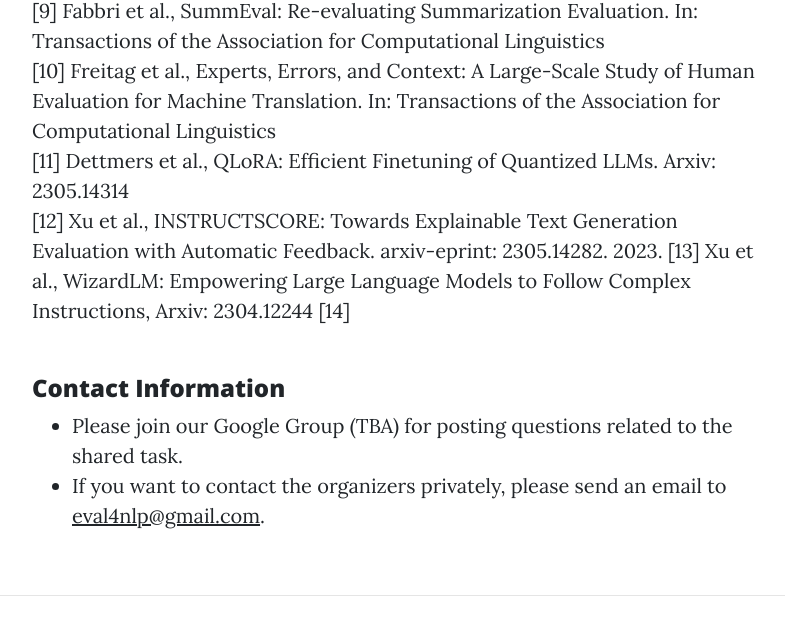
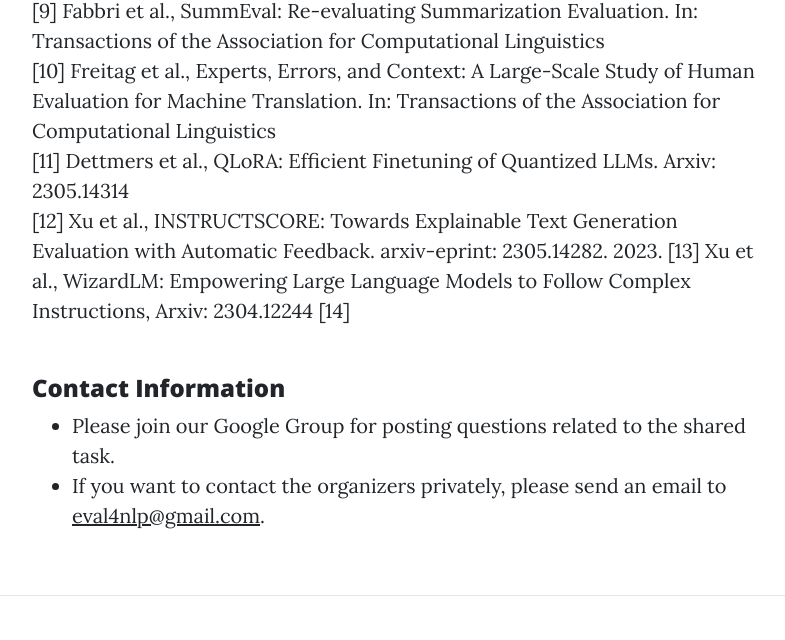
Before and after one commit to eval4nlp/eval4nlp.github.io, a website: page 2023/shared-task.html in a window 1280 px wide. Shown: the part 7693-8333 px from the top of the page, without its empty margins (243-1028 px from the left). Drawn offline with Linux system fonts and the light colour scheme.

Commit message:
Added link to google group

```diff
--- a/2023/shared-task.html
+++ b/2023/shared-task.html
@@ -365,7 +365,7 @@
       <div class="mb-5">
         <h4>Contact Information</h4>
         <ul>
-          <li>Please join our Google Group (TBA) for posting questions
+          <li>Please join our <a href="https://groups.google.com/g/eval4nlp2023-shared-task">Google Group</a> for posting questions
             related to the shared task.</li>
           <li>If you want to contact the organizers privately, please send an email to <a
               href="mailto:eval4nlp@gmail.com" class="underline">eval4nlp@gmail.com</a>.</li>
```
